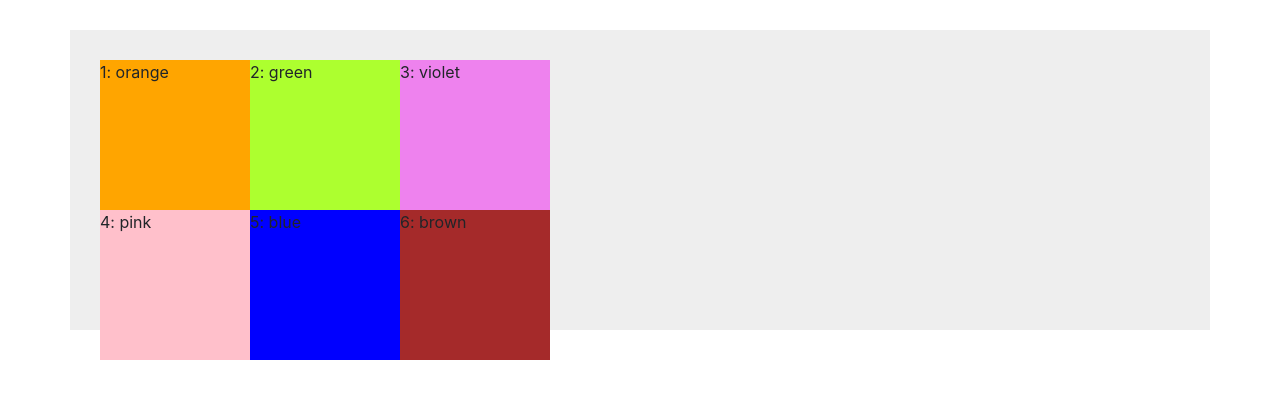
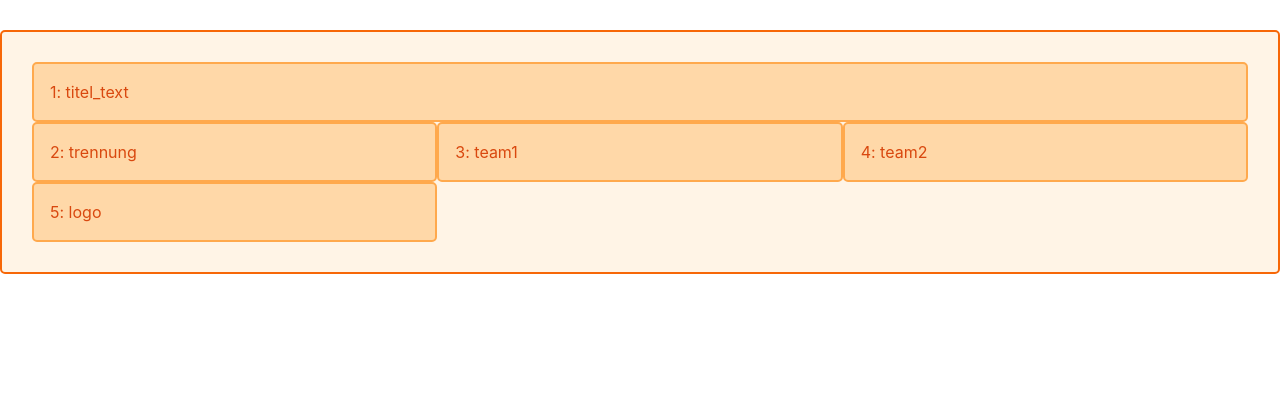
Before and after one commit to philipAthanas/ihk-praxisprojekt, a Nuxt app: page / in a window 1280 px wide. Shown: the top 398 px of the page. Built offline with nearby package versions, Linux system fonts and the light colour scheme.

Commit message:
grid header

```diff
--- a/assets/css/main3.css
+++ b/assets/css/main3.css
@@ -1,39 +1,70 @@
-.container {
+.header {
   background-color: #eee;
   width: 100%;
   margin: 30px auto;
+  padding: 30px;
 
   display: grid;
-  grid-template-rows: 150px 150px;
-  grid-template-columns: 150px 150px 150px;
+  grid-template-rows: repeat (5, 1fr);
+  grid-template-columns: repeat(5, 1fr);
 
 }
 
-.item1 {
+.box1 {
   background-color: orange;
+  grid-column: 1 / 4;
+  grid-column-start: 1;
+  grid-column-end: 4;
+  grid-row-start: 1;
+  grid-row-end: 3;
+  display: grid;
+  grid-template-columns: repeat(3, 1fr);
 
 }
 
-.item2 {
-  background-color: greenyellow;
+.box2 {
+  background-color: violet;
+
 
 }
 
-.item3 {
-  background-color: violet;
-
-}
-
-.item4 {
+.box3 {
   background-color: pink;
 
 }
 
-.item5 {
+.box4 {
   background-color: blue;
 
 }
 
-.item6 {
+.box5 {
   background-color: brown;
+
 }
+
+
+* {box-sizing: border-box;}
+
+.header {
+  border: 2px solid #f76707;
+  border-radius: 5px;
+  background-color: #fff4e6;
+  display: grid;
+  grid-template-columns: repeat(3, 1fr);
+}
+
+.box {
+  border: 2px solid #ffa94d;
+  border-radius: 5px;
+  background-color: #ffd8a8;
+  padding: 1em;
+  color: #d9480f;
+}
+
+.nested {
+  border: 2px solid #ffec99;
+  border-radius: 5px;
+  background-color: #fff9db;
+  padding: 1em;
+}
--- a/components/HeroSection.vue
+++ b/components/HeroSection.vue
@@ -1,11 +1,11 @@
 <template>
-  <div class="container">
-    <div class="element item1">1: orange</div>
-    <div class="element item2">2: green</div>
-    <div class="element item3">3: violet</div>
-    <div class="element item4">4: pink</div>
-    <div class="element item5">5: blue</div>
-    <div class="element item6">6: brown</div>
+  <div class="header">
+    <div class="box box1">1: titel_text</div>
+    <div class="box box2">2: trennung</div>
+    <div class="box box3">3: team1</div>
+    <div class="box box4">4: team2</div>
+    <div class="box box5">5: logo</div>
+
     <!--
     <div class="element item7">7</div>
     <div class="element item8">8</div>
--- a/pages/index.vue
+++ b/pages/index.vue
@@ -1,16 +1,11 @@
 <template>
-  <div class="container">
-    <HeroSection />
-
-  </div>
+  <HeroSection />
 </template>
 
 <script>
 export default {
-  name: 'IndexPage'
-}
+  name: "IndexPage",
+};
 </script>
 
-<style>
-
-</style>
+<style></style>
```
